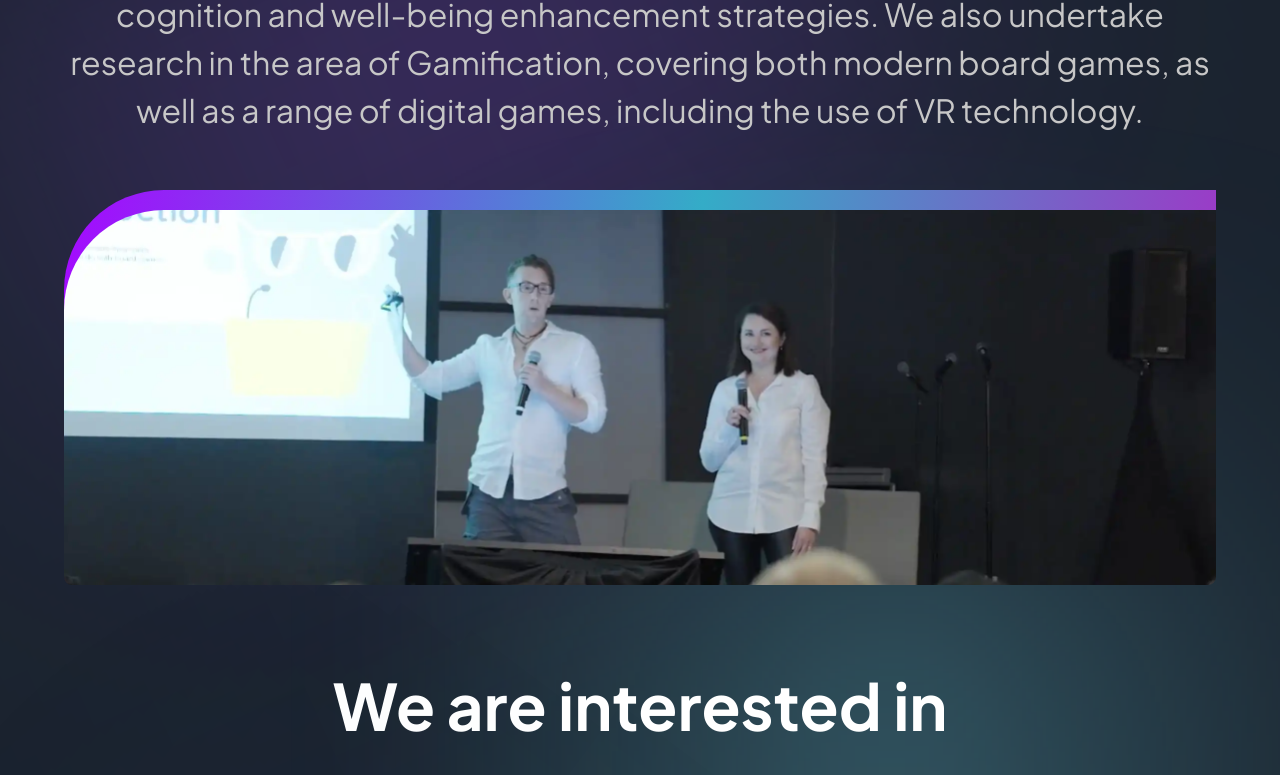
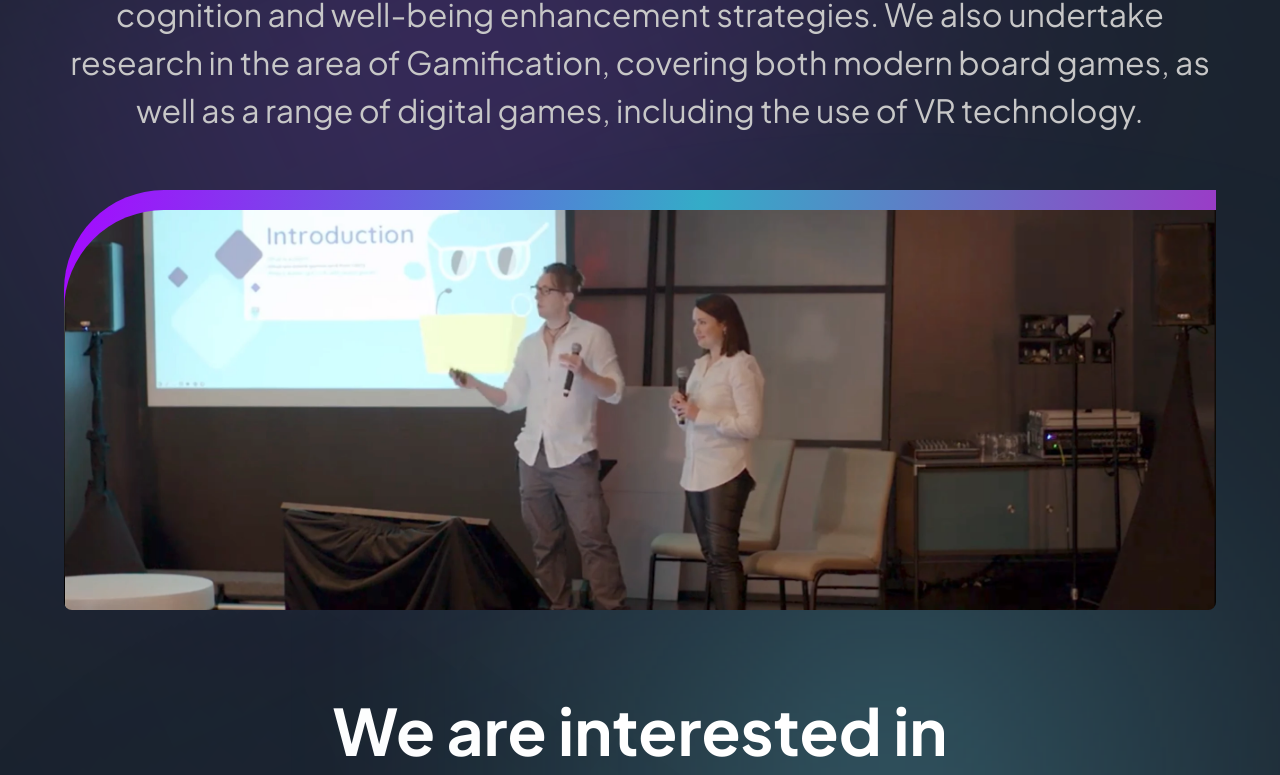
Before and after one commit to Neuroplay-Lab/Neuroplay-Lab, a Next.js app: page / in a window 1280 px wide. Shown: the part 592-1367 px from the top of the page. Built offline with nearby package versions, Linux system fonts and the light colour scheme.

Commit message:
Hero Image Updated

```diff
--- a/app/sections/Hero.jsx
+++ b/app/sections/Hero.jsx
@@ -25,7 +25,7 @@ const Hero = () => (
                 <Image
                     src={heroImg}
                     alt="hero_cover"
-                    className="w-full h-[375px] object-cover rounded-tl-[100px] rounded-b-lg z-10 relative"
+                    className="w-full h-[400px] object-cover rounded-tl-[100px] rounded-b-lg z-10 relative"
                     priority
                 />
             </motion.div>
--- a/package.json
+++ b/package.json
@@ -17,7 +17,7 @@
         "eslint-config-next": "13.0.3",
         "framer-motion": "^7.10.3",
         "next": "^16.1.5",
-        "nodemailer": "^7.0.12",
+        "nodemailer": "^8.0.4",
         "npm": "^11.5.2",
         "react": "^18.3.1",
         "react-dom": "^18.3.1",
```
Also changed, not shown: public/hero-img.webp, 1 other file (tests, documents, lock files or other folders).
